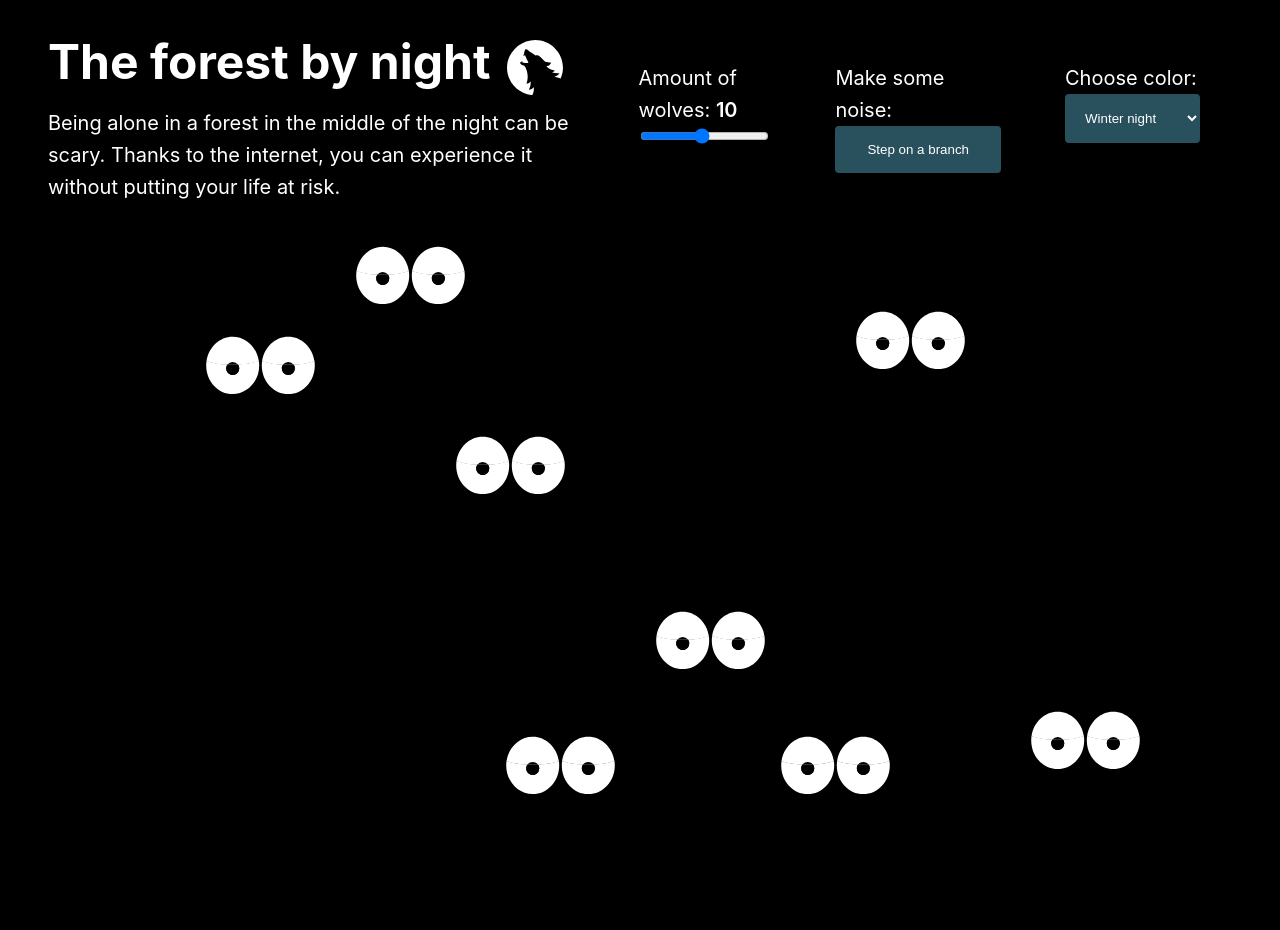
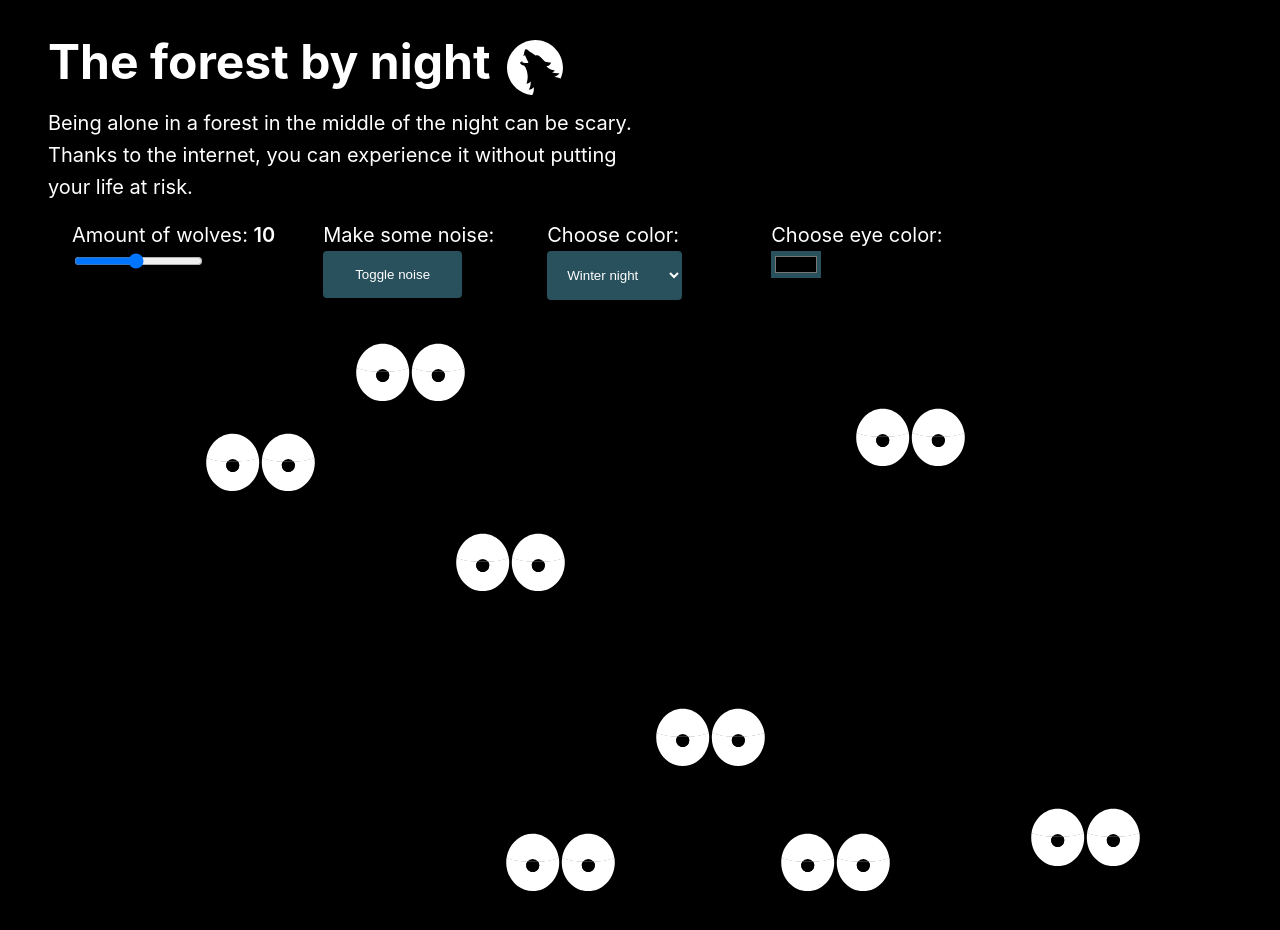
Before and after one commit to jennecattoor/art-generator, a React (Create React App) app: page / in a window 1280 px wide. Shown: the top 930 px of the page. Before the commit the page ends 849 px from the top, so only its background shows below. Built offline with nearby package versions, Linux system fonts and the light colour scheme.

Commit message:
Added option to change eye color

```diff
--- a/src/App.js
+++ b/src/App.js
@@ -4,10 +4,13 @@ import Art from './components/Art'
 import Slider from './components/Slider'
 import Button from './components/Button'
 import Select from './components/Select'
+import Color from './components/Color'
 import { useState } from 'react';
 
 function App() {
   const [amount, setAmount] = useState(10);
+
+  const [color, setColor] = useState("#000")
 
   const [addNoise, setAddNoise] = useState(false);
 
@@ -37,7 +40,7 @@ function App() {
     {position: 'translate(0, 0)'},
     {position: 'translate(1225, 250)'},
     {position: 'translate(900, 300)'},
-    {position: 'translate(1225, 250)'},
+    {position: 'translate(125, 250)'},
     {position: 'translate(525, 125)'},
     {position: 'translate(1150, 0)'},
     {position: 'translate(50, 475)'},
@@ -57,12 +60,13 @@ function App() {
         </div>
         <div className="input">
           <div className="input-item"><Slider label="Amount of wolves:" min={1} max={20} value={amount} onValueChange={v => setAmount(v)}/></div>
-          <div className="input-item"><Button label="Make some noise:" value="Step on a branch" onClick={() => handleButtonClick()}/></div>
+          <div className="input-item"><Button label="Make some noise:" value="Toggle noise" onClick={() => handleButtonClick()}/></div>
           <div className="input-item"><Select label="Choose color:" value={mood} /></div>
+          <div className="input-item"><Color label="Choose eye color:" onValueChange={v => setColor(v)}/></div>
         </div>
       </section>
       <section>
-        <Art addNoise={addNoise} positions={positions} amount={amount}/>
+        <Art addNoise={addNoise} positions={positions} amount={amount} color={color}/>
       </section>
     </div>
   );
--- a/src/components/Art.js
+++ b/src/components/Art.js
@@ -1,15 +1,22 @@
+import * as React from "react"
+import Eyes from '../icons/Eyes.js'
+import PropTypes from "prop-types";
 import '../styling/Art.css';
-import Eyes from '../icons/Eyes.js'
 
-import * as React from "react"
 
-export default function Art({addNoise, positions, amount}) {
+export default function Art({addNoise, positions, amount, color}) {
 
-    const newArray = {positions}.positions.slice(0, amount)
+  const newArray = {positions}.positions.slice(0, amount)
 
   return (
   <svg width="100%" height="610"xmlns="http://www.w3.org/2000/svg">
-    {newArray.map((eye, index) => <g key={index}className="eyes"><Eyes addNoise={addNoise} transform={eye.position}/></g>)}
+    {newArray.map((eye, index) => <g key={index}className="eyes"><Eyes addNoise={addNoise} transform={eye.position} color={color}/></g>)}
   </svg>
   )
 }
+
+  Art.propTypes = {
+    addNoise: PropTypes.bool.isRequired,
+    positions: PropTypes.array.isRequired,
+    amount: PropTypes.number.isRequired
+  }
--- /dev/null
+++ b/src/components/Color.js
@@ -0,0 +1,23 @@
+import PropTypes from "prop-types";
+import '../styling/Color.css';
+
+
+const Color = ({onValueChange, label}) => {
+    return (
+        <label>
+            <p>{label}</p>
+            <input
+                className="color"
+                type="Color"
+                onChange={(e) => onValueChange(e.target.value)}
+            />
+        </label>
+    )
+}
+
+Color.propTypes = {
+    label: PropTypes.string.isRequired,
+    onValueChange: PropTypes.func.isRequired
+}
+
+export default Color
--- a/src/components/Select.js
+++ b/src/components/Select.js
@@ -1,3 +1,4 @@
+import PropTypes from "prop-types";
 import '../styling/Select.css';
 
 const Select = ({label, value}) => {
@@ -19,4 +20,9 @@ const Select = ({label, value}) => {
     )
 }
 
+Select.propTypes = {
+    label: PropTypes.string.isRequired,
+    value: PropTypes.array.isRequired
+}
+
 export default Select
--- a/src/icons/Eyes.js
+++ b/src/icons/Eyes.js
@@ -1,6 +1,6 @@
 import * as React from "react"
 
-export default function Eyes({addNoise, transform}) {
+export default function Eyes({addNoise, transform, color}) {
   return (
   <g transform={transform}>
     <g id="White-bottem" transform="scale(0.5)">
@@ -12,11 +12,11 @@ export default function Eyes({addNoise, transform}) {
       <path className="eyes-white" d="M121.7549,116.37606c-11.3,3.87917-25.77,6.51576-41.83,7.32391q-5.16.25766-10.52.26266-5.355,0-10.52-.26266c-16.06-.80815-30.53-3.44474-41.83-7.32391,3.95-27.71971,25.88-48.92365,52.35-48.92365C95.86488,67.45241,117.80488,88.65635,121.7549,116.37606Z"/>
       <path className="eyes-white" d="M232.94506,116.37606c-11.3,3.87917-25.77,6.51576-41.83,7.32391q-5.16.25766-10.52.26266-5.355,0-10.52-.26266c-16.06-.80815-30.53-3.44474-41.83-7.32391,3.95-27.71971,25.88-48.92365,52.35-48.92365C207.055,67.45241,228.995,88.65635,232.94506,116.37606Z"/>
     </g>
-    <g id="pupil-top" transform="scale(0.5)">
+    <g id="pupil-top" transform="scale(0.5)" fill={color}>
       <path d="M191.115,123.17805q-5.16.25728-10.52.26226-5.355,0-10.52-.26226a13.05317,13.05317,0,0,1,21.04,0Z" />
       <path d="M79.92488,123.17805q-5.16.25728-10.52.26226-5.355,0-10.52-.26226a13.05317,13.05317,0,0,1,21.04,0Z" />
     </g></> }
-    <g id="pupil-bottem" transform="scale(0.5)">
+    <g id="pupil-bottem" transform="scale(0.5)" fill={color}>
       <path d="M82.52491,130.96242a13.12,13.12,0,1,1-23.64-7.83q5.16.25506,10.52.26,5.355,0,10.52-.26A13.03167,13.03167,0,0,1,82.52491,130.96242Z" />
       <path d="M193.71508,130.96242a13.12,13.12,0,1,1-23.64-7.83q5.16.25506,10.52.26,5.355,0,10.52-.26A13.03168,13.03168,0,0,1,193.71508,130.96242Z" />
     </g>
--- a/src/styling/App.css
+++ b/src/styling/App.css
@@ -6,10 +6,12 @@
   display: flex;
   align-items: center;
   justify-content: space-between;
+  flex-wrap: wrap;
 }
 
 .text {
   max-width: 38rem;
+  margin-bottom: 1rem;
 }
 
 .title-wrapper {
@@ -37,5 +39,6 @@
 }
 
 .input-item {
-  margin: 0 2rem;
+  margin: 0 1.5rem;
+  min-width: 11rem;
 }
--- /dev/null
+++ b/src/styling/Color.css
@@ -0,0 +1,4 @@
+.color {
+  border: none;
+  background-color: #29505d;
+}
```
Also changed, not shown: src/components/Button.js (+8 -0 lines).
